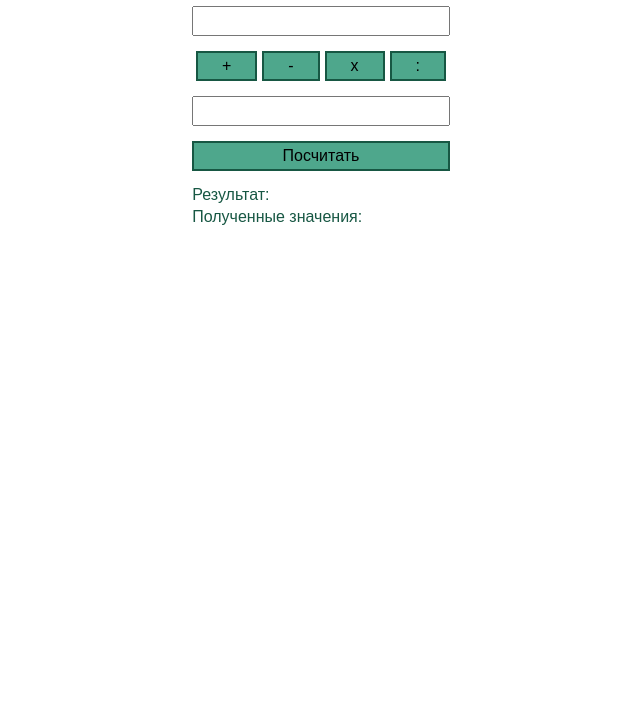
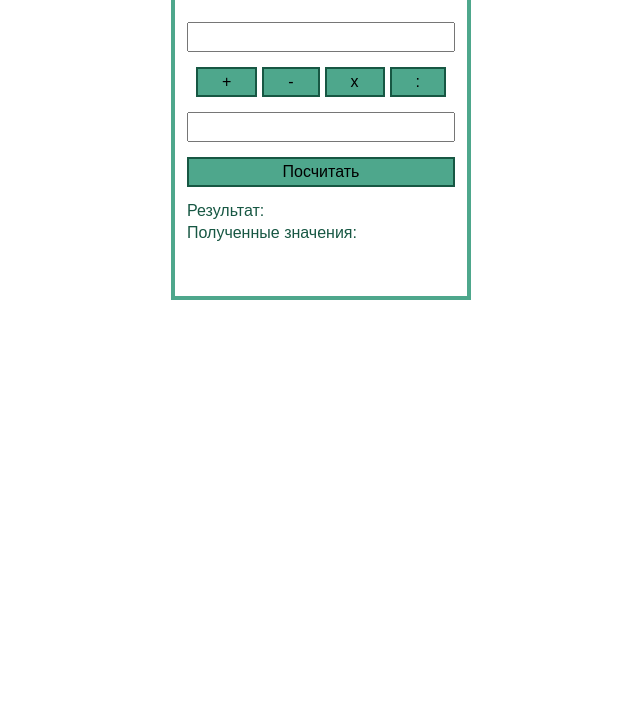
Before and after one commit to LEXXSAS/Simple_Calculator_v01, a plain HTML site: page index.html in a window 1280 px wide. Shown: the part 90-800 px from the top of the page, without its empty margins (319-959 px from the left). Drawn offline with Linux system fonts and the light colour scheme.

Commit message:
Update style.css

```diff
--- a/css/style.css
+++ b/css/style.css
@@ -9,8 +9,12 @@ body {
     font-family: sans-serif;
     font-size: small;
     height: 100%;
+    max-width: 350px;
+    margin: 0 auto;
+/*
     display: flex;
     justify-content: center;
+*/
 /*
     overflow-y: hidden;
     padding-right: 15px;
@@ -113,6 +117,9 @@ button:hover, button:active {
     flex-direction: column;
     margin: 0 auto;
     margin: 25px;
+    border: 4px solid #4ea78c;
+    padding: 12px 12px;
+    padding-bottom: 45px;
 }
 
     .wrapper_calc {
```
